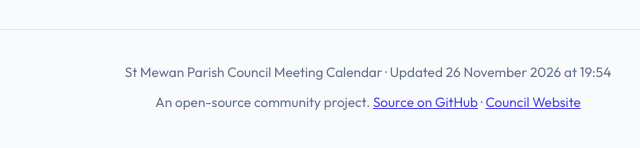
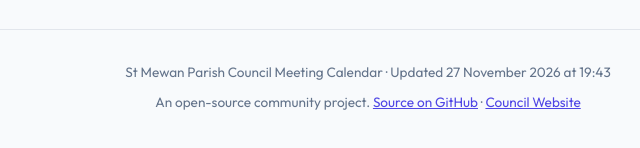
Before and after one commit to evenwebb/stmewan-parish-council-calendar, a plain HTML site: page index.html in a window 1280 px wide. Shown: the part 1477-1625 px from the top of the page, 272-912 px from the left. Drawn offline with Linux system fonts and the light colour scheme.

Commit message:
Update iCal file

```diff
--- a/index.html
+++ b/index.html
@@ -101,7 +101,7 @@
         </div>
 
         <footer>
-            <p>St Mewan Parish Council Meeting Calendar · Updated 26 November 2026 at 19:54</p>
+            <p>St Mewan Parish Council Meeting Calendar · Updated 27 November 2026 at 19:43</p>
             <p style="margin-top:0.5rem">An open-source community project. <a href="https://github.com/evenwebb/stmewan-parish-council-calendar">Source on GitHub</a> · <a href="https://www.stmewanparishcouncil.gov.uk">Council Website</a></p>
         </footer>
     </div>
```
Also changed, not shown: 1 other file.
